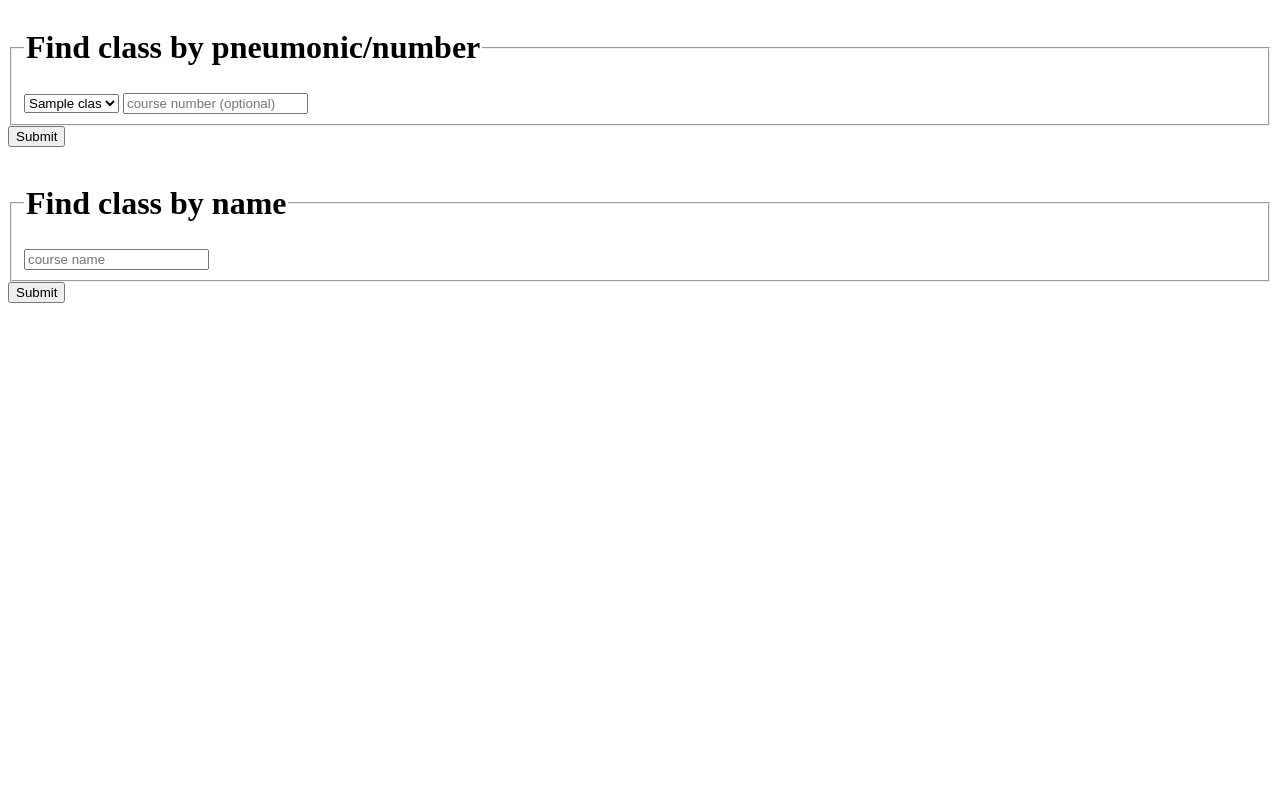
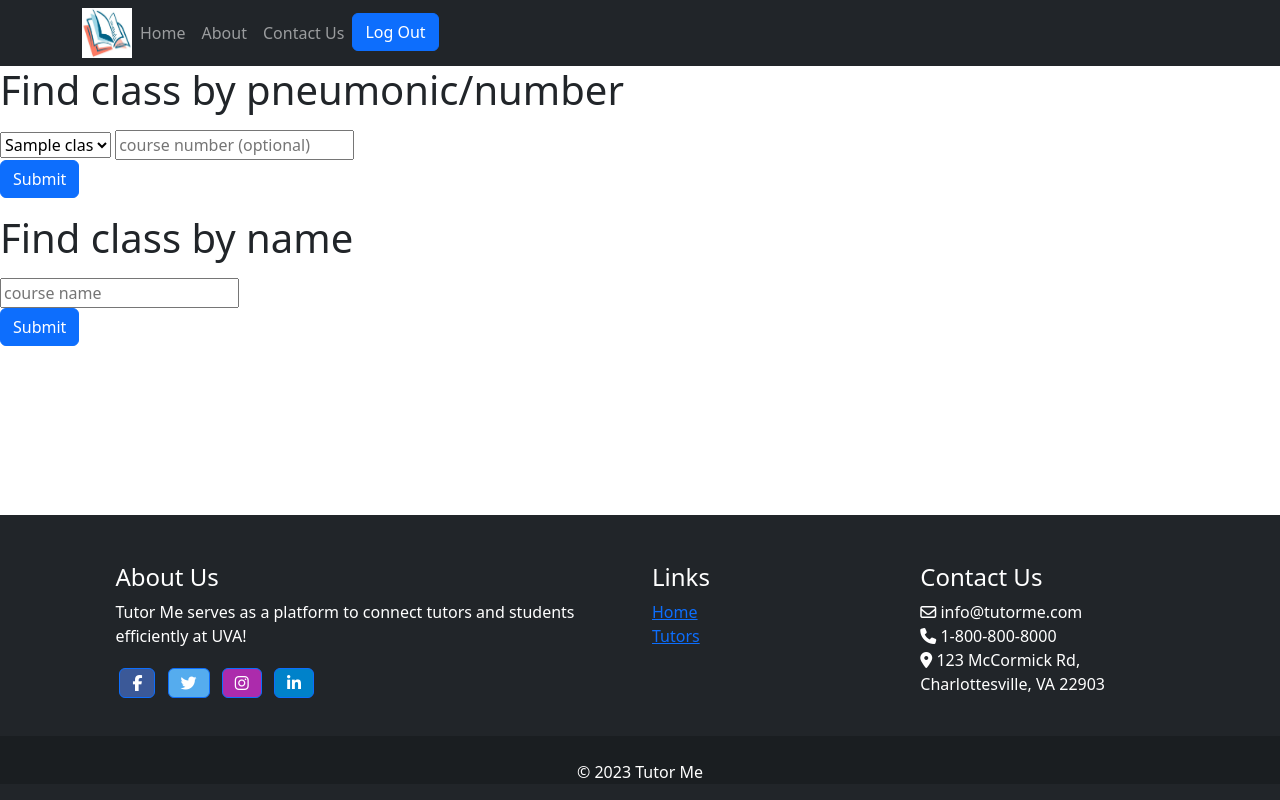
Before and after one commit to Zach-Russell/CS3240-Website, a Django app: page /welcome/selectClass/ in a window 1280 px wide. Run offline with Django 4.2, Linux system fonts and the light colour scheme; tables that the repository leaves empty hold one stand-in row (values such as "Sample post"); a database or web service that is not in the repository returns one stand-in record (values such as "Sample title"); data that the repository does not hold is empty; some libraries are stand-ins or nearby versions.

Commit message:
selecting classes design base

```diff
--- a/welcome/templates/welcome/selectClasses.html
+++ b/welcome/templates/welcome/selectClasses.html
@@ -1,3 +1,57 @@
+<html lang="en">
+  <head>
+    <title>{% block title %}{% endblock %}</title>
+    <meta charset="utf-8">
+    <meta name="viewport" content="width=device-width, initial-scale=1">
+    <link rel="stylesheet" href="https://cdn.jsdelivr.net/npm/bootstrap@5.2.3/dist/css/bootstrap.min.css" integrity="sha384-rbsA2VBKQhggwzxH7pPCaAqO46MgnOM80zW1RWuH61DGLwZJEdK2Kadq2F9CUG65" crossorigin="anonymous">
+    <script src="https://kit.fontawesome.com/d98a8c3ef0.js" crossorigin="anonymous"></script>
+    <script src="https://cdn.jsdelivr.net/npm/bootstrap@5.2.3/dist/js/bootstrap.min.js" integrity="sha384-cuYeSxntonz0PPNlHhBs68uyIAVpIIOZZ5JqeqvYYIcEL727kskC66kF92t6Xl2V" crossorigin="anonymous"></script>
+    <script src="https://cdn.jsdelivr.net/npm/bootstrap@5.2.3/dist/js/bootstrap.bundle.min.js" integrity="sha384-kenU1KFdBIe4zVF0s0G1M5b4hcpxyD9F7jL+jjXkk+Q2h455rYXK/7HAuoJl+0I4" crossorigin="anonymous"></script></head>
+</html>
+{% load bootstrap5 %}
+{% load static %}
+
+<!-- HEADER -->
+<nav class="navbar navbar-expand-lg navbar-dark bg-dark">
+  <div class="container">
+    <!-- <a class="navbar-brand" href="#">Tutor Me Logo</a> -->
+    <img src="{% static 'welcome/images/tutormelogo.jpeg' %}" width="50" height="50" alt="Tutor Me Logo">
+
+    <button class="navbar-toggler" type="button" data-toggle="collapse" data-target="#navbarTogglerDemo01" aria-controls="navbarTogglerDemo01" aria-expanded="false" aria-label="Toggle navigation">
+        <span class="navbar-toggler-icon"></span>
+      </button>
+      <div class="collapse navbar-collapse" id="navbarTogglerDemo01">
+        <ul class="navbar-nav mr-auto mt-2 mt-lg-0 ml-auto">
+          <li class="nav-item active">
+            <a class="nav-link" href="/welcome">Home</a>
+          </li>
+          <li class="nav-item">
+            <a class="nav-link" href="">About</a>
+          </li>
+          <li class="nav-item">
+            <a class="nav-link" href="">Contact Us</a>
+          </li>
+          <li class="nav-item">
+            <a class="btn btn-primary" href="{% url 'account_logout' %}">Log Out</a>
+          </li>
+        </ul>
+      </div>
+  </div>
+  <div class="collapse" id="sidebar">
+    <div class="bg-light" style="width: 200px;">
+      <ul class="list-group list-group-flush">
+        <li class="list-group-item active">Menu</li>
+        <li class="list-group-item">Profile</li>
+        <li class="list-group-item">Messages</li>
+        <li class="list-group-item">Settings</li>
+        <li class="list-group-item">Log Out</li>
+      </ul>
+    </div>
+  </div>
+</nav>
+
+
+{% block content %}
 <div class = "mainSelectClassesContainer", >
     <form action="{% url 'welcome:findClass'%}" method="post">
         {% csrf_token %}
@@ -26,3 +80,49 @@
         <input class="btn btn-primary" type="submit" value="Submit">
         </form>
 </div>
+{% endblock %}
+
+<!--Footer-->
+
+<footer class="footer fixed-bottom bg-dark text-white">
+  <br>
+  <div class="container d-flex justify-content-center py-4">
+    <div class="row">
+      <div class="col-md-6">
+        <h4>About Us</h4>
+        <p>Tutor Me serves as a platform to connect tutors and students efficiently at UVA!</p>
+        <a class="btn btn-primary btn-floating m-1" style="background-color: #3b5998" href="#!" role="button"><i class="fab fa-facebook-f"></i></a>
+
+        <!-- Twitter -->
+        <a class="btn btn-primary btn-floating m-1" style="background-color: #55acee" href="#!" role="button"><i class="fab fa-twitter"></i></a>
+        <!-- Instagram -->
+        <a class="btn btn-primary btn-floating m-1" style="background-color: #ac2bac" href="#!" role="button"><i class="fab fa-instagram"></i></a>
+        <!-- Linkedin -->
+        <a class="btn btn-primary btn-floating m-1" style="background-color: #0082ca" href="#!" role="button"><i class="fab fa-linkedin-in"></i></a>
+
+      </div>
+      <div class="col-md-3">
+        <h4>Links</h4>
+        <ul class="list-unstyled">
+          <li><a href="/welcome">Home</a></li>
+          <li><a href="#">Tutors</a></li>
+        </ul>
+      </div>
+      <div class="col-md-3">
+        <h4>Contact Us</h4>
+        <ul class="list-unstyled">
+          <li><i class="fa fa-envelope-o" aria-hidden="true"></i> info@tutorme.com</li>
+          <li><i class="fa fa-phone" aria-hidden="true"></i> 1-800-800-8000</li>
+          <li><i class="fa fa-map-marker" aria-hidden="true"></i> 123 McCormick Rd, Charlottesville, VA 22903</li>
+        </ul>
+      </div>
+    </div>
+  </div>
+
+  <!-- Copyright -->
+  <div class = "text-center" style="background-color: rgba(0, 0, 0, 0.2);">
+      <br>
+    <p>&copy; 2023 Tutor Me</p>
+  </div>
+
+</footer>
```
